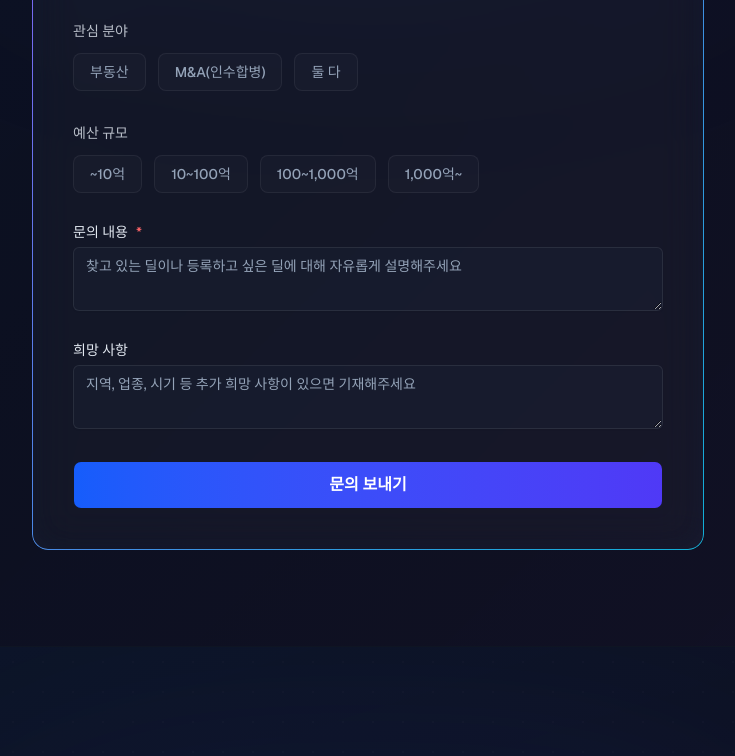
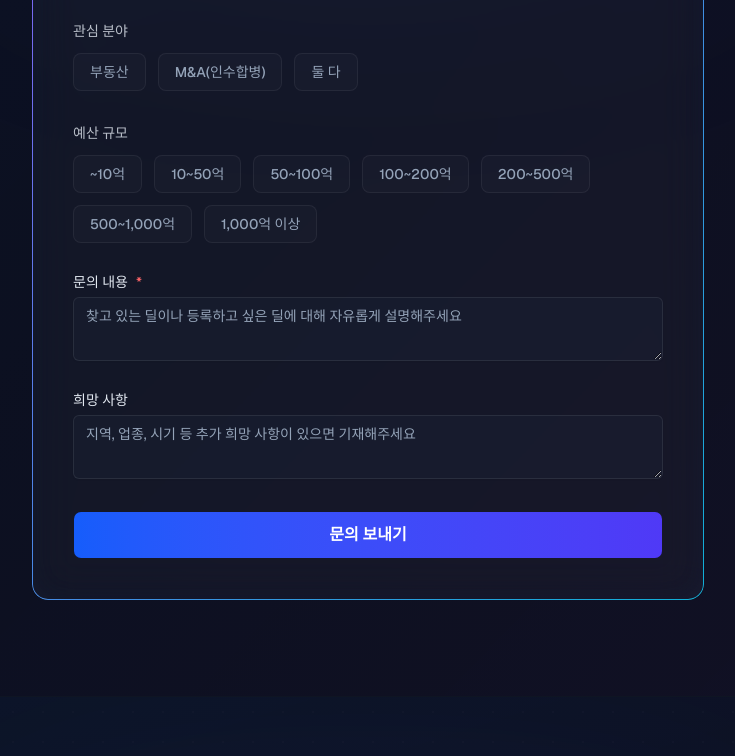
Before and after one commit to GiryunKang/blinddeal, a Next.js app: page / in a window 1280 px wide. Shown: the part 4434-5190 px from the top of the page, without its empty margins (272-1007 px from the left). Built offline with nearby package versions, Linux system fonts and the light colour scheme.

Commit message:
fix: update budget range options to finer granularity

```diff
--- a/src/components/inquiry/inquiry-form.tsx
+++ b/src/components/inquiry/inquiry-form.tsx
@@ -30,9 +30,12 @@ const dealCategories = [
 
 const budgetRanges = [
   { value: "~10억", label: "~10억" },
-  { value: "10~100억", label: "10~100억" },
-  { value: "100~1000억", label: "100~1,000억" },
-  { value: "1000억~", label: "1,000억~" },
+  { value: "10~50억", label: "10~50억" },
+  { value: "50~100억", label: "50~100억" },
+  { value: "100~200억", label: "100~200억" },
+  { value: "200~500억", label: "200~500억" },
+  { value: "500~1000억", label: "500~1,000억" },
+  { value: "1000억~", label: "1,000억 이상" },
 ]
 
 export function InquiryForm() {
```
